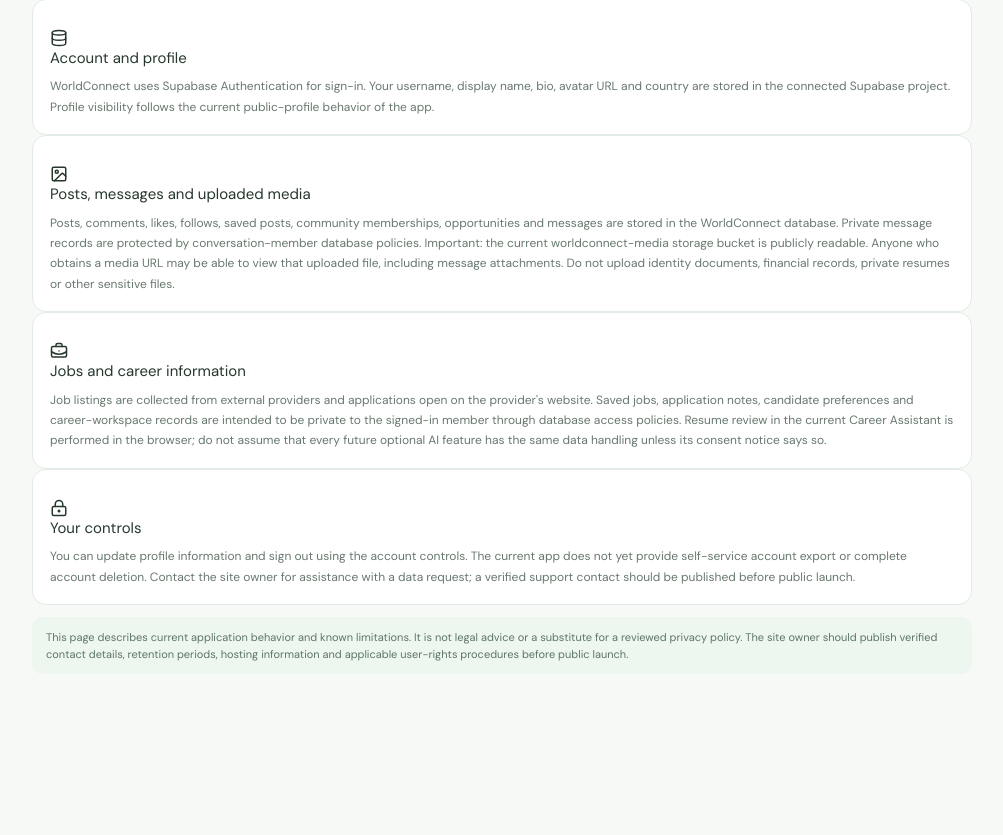
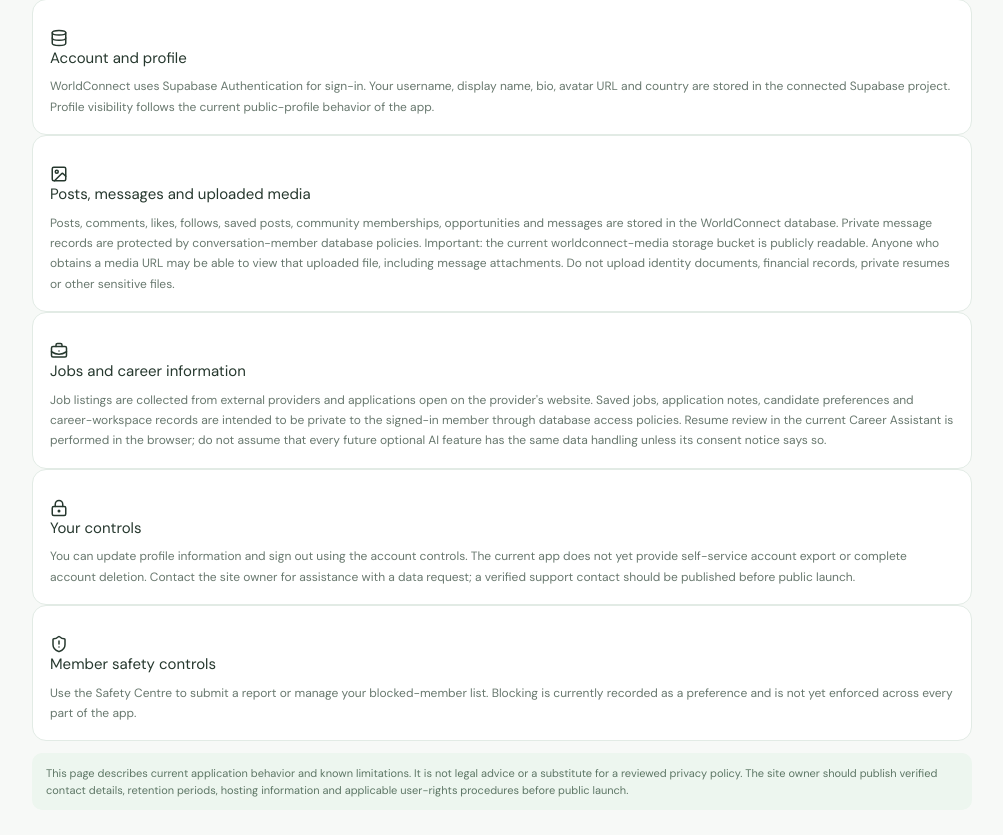
Before and after one commit to Narsing-s/WorldConnect, a Next.js app: page /privacy in a window 1280 px wide. Shown: the part 297-1132 px from the top of the page, without its empty margins (138-1141 px from the left). Before the commit the page ends 1053 px from the top, so only its background shows below. Built offline with nearby package versions, Linux system fonts and the light colour scheme; no server answers.

Commit message:
Link privacy page to member safety centre

```diff
--- a/app/privacy/page.tsx
+++ b/app/privacy/page.tsx
@@ -48,6 +48,11 @@ export default function PrivacyPage() {
         </section>
       ))}
 
+      <section className="opportunity-card" aria-label="Safety controls">
+        <h2><ShieldAlert size={18} /> Member safety controls</h2>
+        <p>Use the <Link href="/safety">Safety Centre</Link> to submit a report or manage your blocked-member list. Blocking is currently recorded as a preference and is not yet enforced across every part of the app.</p>
+      </section>
+
       <p className="feature-notice" role="note">
         This page describes current application behavior and known limitations. It is not legal advice or a substitute for a reviewed privacy policy. The site owner should publish verified contact details, retention periods, hosting information and applicable user-rights procedures before public launch.
       </p>
```
